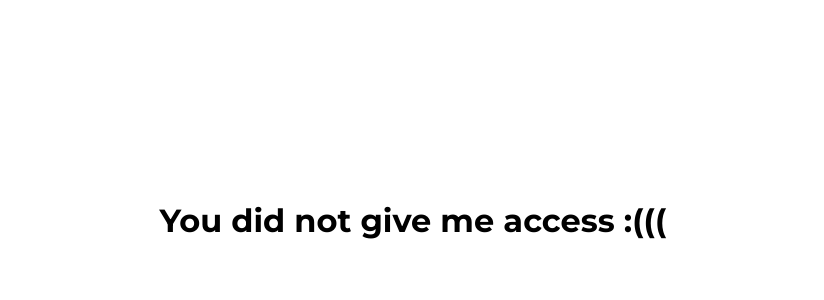
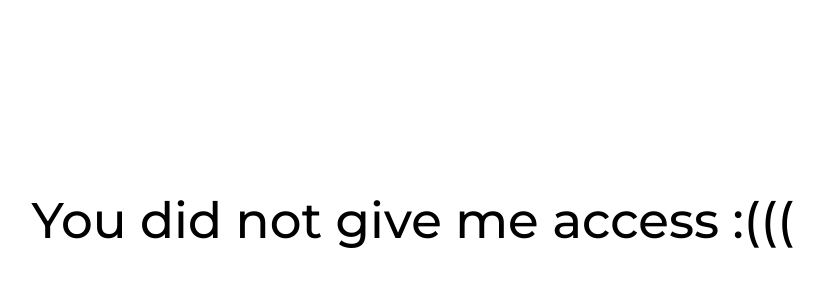
Before and after one commit to Prathyusha-Guduru/Montunes, a Flask app: page /no_access in a window 1280 px wide. Shown: the part 180-480 px from the top of the page, without its empty margins (227-1051 px from the left). Run offline with Flask 2, Linux system fonts and the light colour scheme.

Commit message:
Styled no-access page

```diff
--- a/static/stylesheets/style.css
+++ b/static/stylesheets/style.css
@@ -43,6 +43,11 @@ body {
   background-color: #2c2c2c;
   color: #fff;
   border: none;
+}
+
+.home-screen-container .no-access {
+  font-size: 50px;
+  font-weight: 500;
 }
 
 .content {
--- a/static/stylesheets/style.scss
+++ b/static/stylesheets/style.scss
@@ -51,6 +51,11 @@ body{
 			color: #fff;
 			border: none;
 		}
+
+	}
+	.no-access{
+		font-size: 50px;
+		font-weight: 500;
 	}
 }
 
```
Also changed, not shown: 1 other file.
